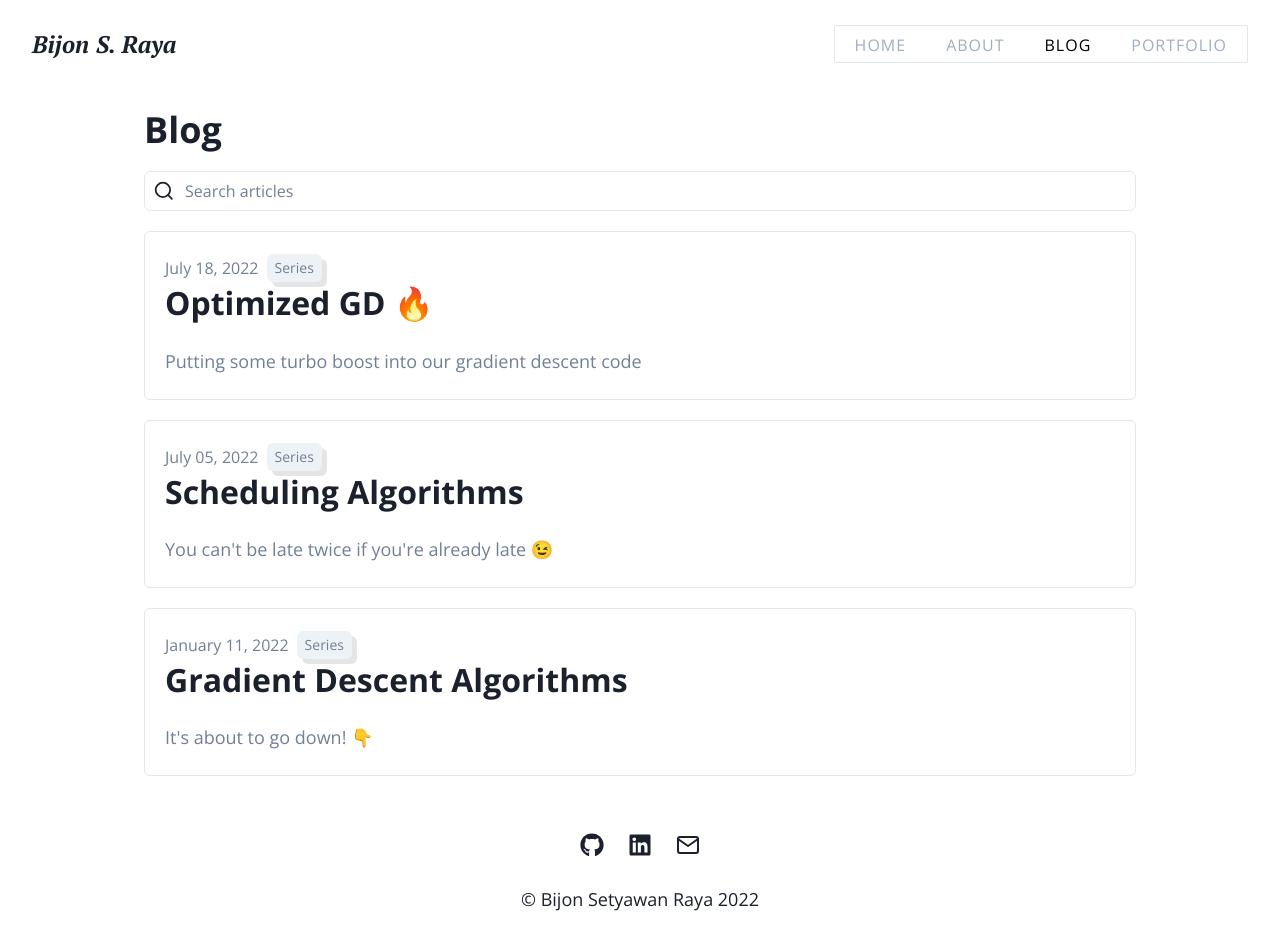
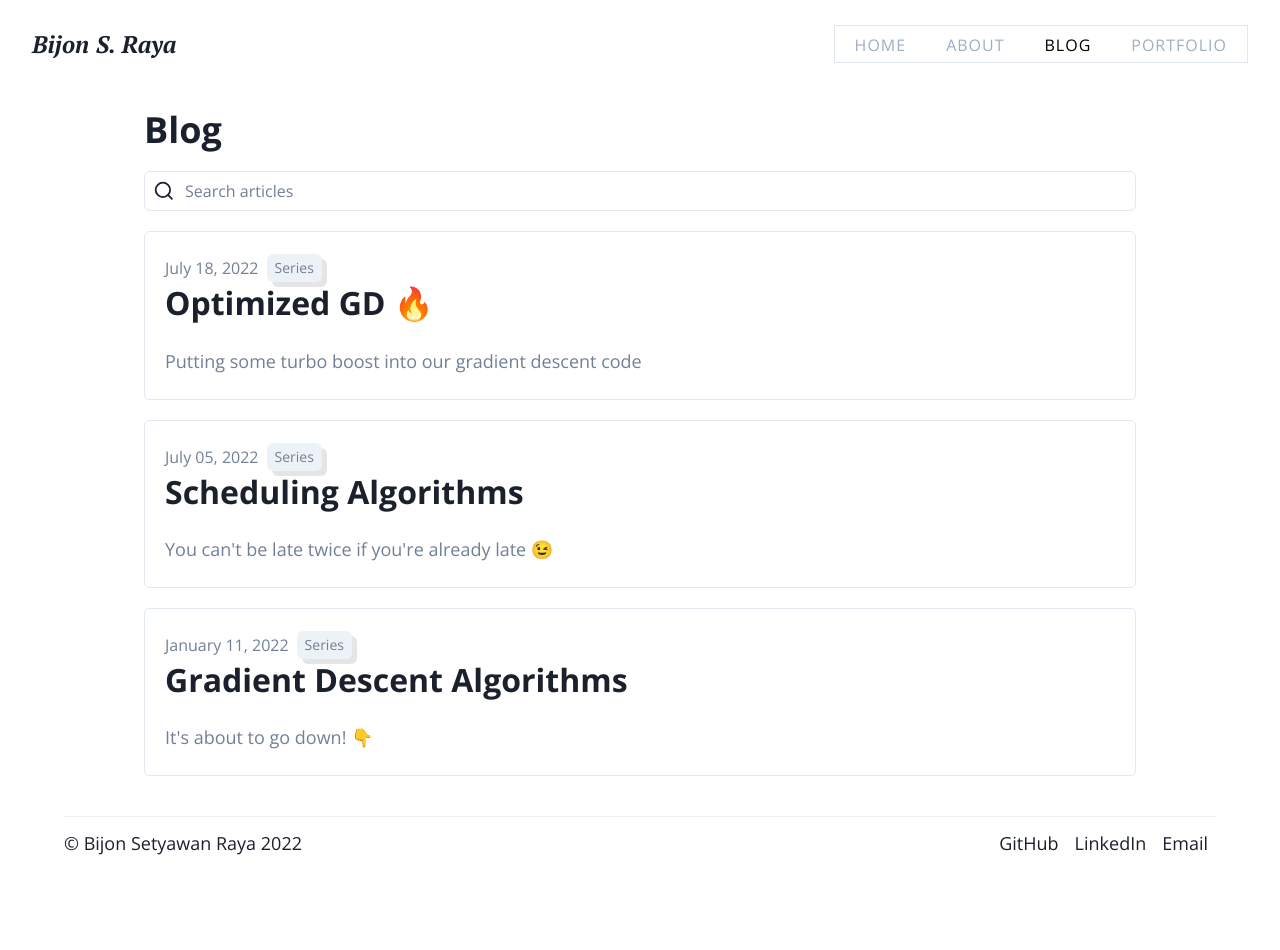
Before and after one commit to bsraya/bsraya, a Next.js app: page /blog in a window 1280 px wide. Shown: the top 950 px of the page. After the commit the page ends 893 px from the top, so only its background shows below. Built offline with nearby package versions, Linux system fonts and the light colour scheme; a small style sheet from the web is missing.

Commit message:
feature: redesign footer

```diff
--- a/components/Footer.tsx
+++ b/components/Footer.tsx
@@ -1,52 +1,43 @@
-import { Flex, Link, IconButton } from '@chakra-ui/react'
-import { FaGithub, FaLinkedin } from 'react-icons/fa'
-import { FiMail } from 'react-icons/fi'
+import { Box, Flex, Text, Divider, Link } from '@chakra-ui/react'
 
 export default function Footer(): JSX.Element {
-    const size = '1.5rem'
-    const link = [
+    const links = [
         {
-            key: 'github',
-            icon: <FaGithub style={{ fontSize: size }} />,
+            name: 'GitHub',
             url: 'https://github.com/bsraya',
         },
         {
-            key: 'linkedin',
-            icon: <FaLinkedin style={{ fontSize: size }} />,
+            name: 'LinkedIn',
             url: 'https://www.linkedin.com/in/bijonsetyawan/'
         },
         {
-            key: 'email',
-            icon: <FiMail style={{ fontSize: size }} />,
+            name: 'Email',
             url: 'mailto:nathan.setyawan96@gmail.com',
         },
     ]
 
     return (
-        <Flex as="footer" marginBottom={20} direction="column" align="center">
-            <Flex maxW="container.md">
-                {link.map((item) => (
+        <Box w="90%" mx="auto">
+            <Divider/>
+            <Flex as="footer" mt="0.5rem" mb="2rem">
+                <Text mr="auto">
+                    © Bijon Setyawan Raya {new Date().getFullYear()}
+                </Text>
+                <Flex>
+                    {links.map((item) => (
                         <Link
-                        key={item.key}
+                            key={item.name}
                             as="a"
-                        px={1}
-                        py={2}
-                        rounded={'lg'}
+                            fontStyle="normal"
+                            px={2}
                             href={item.url}
                             isExternal
                         >
-                        <IconButton
-                            key={item.key}
-                            aria-label={item.key}
-                            icon={item.icon}
-                            variant="ghost"
-                        />
+                            <Text>{item.name}</Text>
                         </Link>
                     ))}
                 </Flex>
-            <Flex as="p" mt={2} fontFamily="heading">
-                © Bijon Setyawan Raya {new Date().getFullYear()}
             </Flex>
-        </Flex>
+        </Box>
     );
 }
```
Lines whose indentation alone changed are shown as unchanged.
